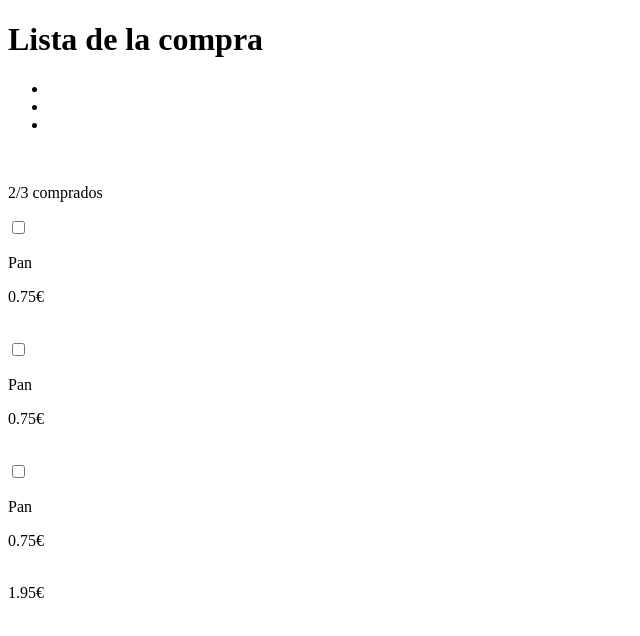
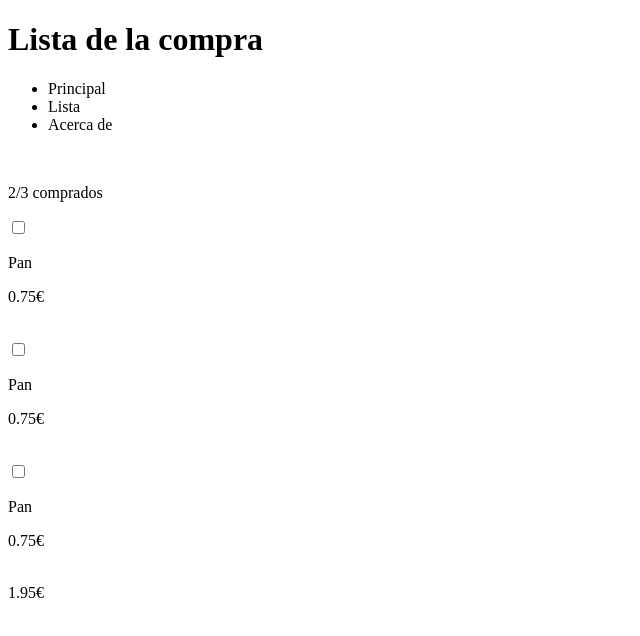
Before and after one commit to Bermeu/202201-W1CH4-josep-conejero, a plain HTML site: page index.html in a window 1280 px wide. Shown: the whole page, without its empty margins (0-640 px from the left). Drawn offline with Linux system fonts and the light colour scheme.

Commit message:
se asigna clase a headers y sections

```diff
--- a/index.html
+++ b/index.html
@@ -8,21 +8,22 @@
     <link rel="stylesheet" href="styles.css" />
   </head>
   <body>
-    <header>
-      <h1>Lista de la compra</h1>
-      <nav>
+    <main class="container">
+      <header class="header">
+        <h1 class="header__h1">Lista de la compra</h1>
+        <nav class="header__nav">
           <ul>
-          <li></li>
-          <li></li>
-          <li></li>
+            <li>Principal</li>
+            <li>Lista</li>
+            <li>Acerca de</li>
           </ul>
         </nav>
       </header>
-    <main>
-      <section>
+      <section class="middle-section">
         <img src="" alt="" />
         <p>2/3 comprados</p>
       </section>
+      <section class="bottom-section">
         <article>
           <div>
             <input type="checkbox" />
@@ -55,6 +56,7 @@
         </article>
         <div></div>
         <article>1.95€</article>
+      </section>
     </main>
   </body>
 </html>
```
Lines whose indentation alone changed are shown as unchanged.
